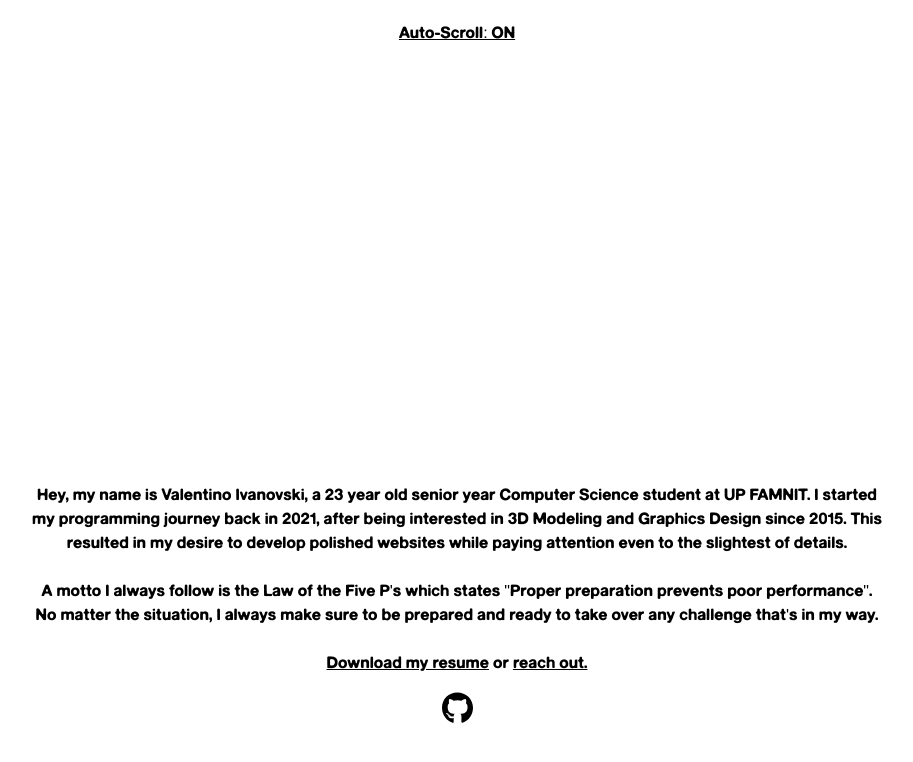
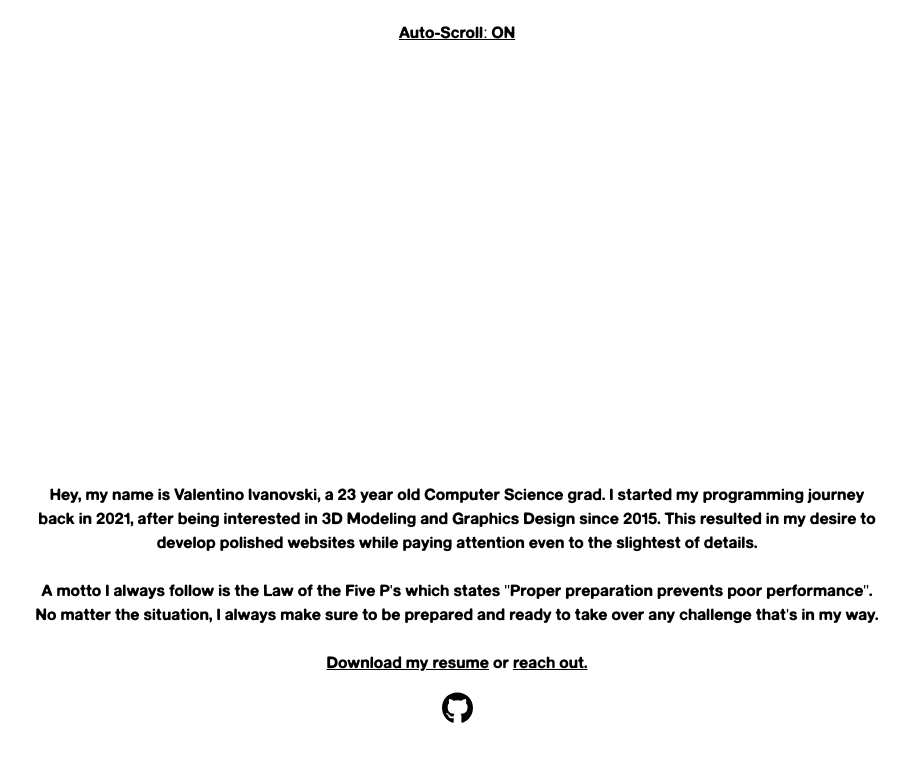
Before and after one commit to valentino-ivanovski/iamtino, a React (Vite) app: page / in a window 1280 px wide. Shown: the part 1406-2168 px from the top of the page, without its empty margins (183-1096 px from the left). Built offline with nearby package versions, Linux system fonts and the light colour scheme; a web font is replaced by a local one.

Commit message:
updated about me

```diff
--- a/src/components/About.jsx
+++ b/src/components/About.jsx
@@ -6,7 +6,7 @@ function About() {
   return (
     <div className="flex flex-col items-center justify-center transform translate-y-3">
       <p className="text-center dark:brightness-85 cursor-default text-md sm:text:lg w-3/4 sm:w-2/3 dark:text-white text-black">
-        Hey, my name is Valentino Ivanovski, a 23 year old senior year Computer Science student at UP FAMNIT. I started my programming journey back in 2021, after being interested in 3D Modeling and Graphics Design since 2015. This resulted in my desire to develop polished websites while paying attention even to the slightest of details.
+        Hey, my name is Valentino Ivanovski, a 23 year old Computer Science grad. I started my programming journey back in 2021, after being interested in 3D Modeling and Graphics Design since 2015. This resulted in my desire to develop polished websites while paying attention even to the slightest of details.
         <br/>
         <br/>
         A motto I always follow is the Law of the Five P's which states "Proper preparation prevents poor performance". No matter the situation, I always make sure to be prepared and ready to take over any challenge that's in my way.
```
